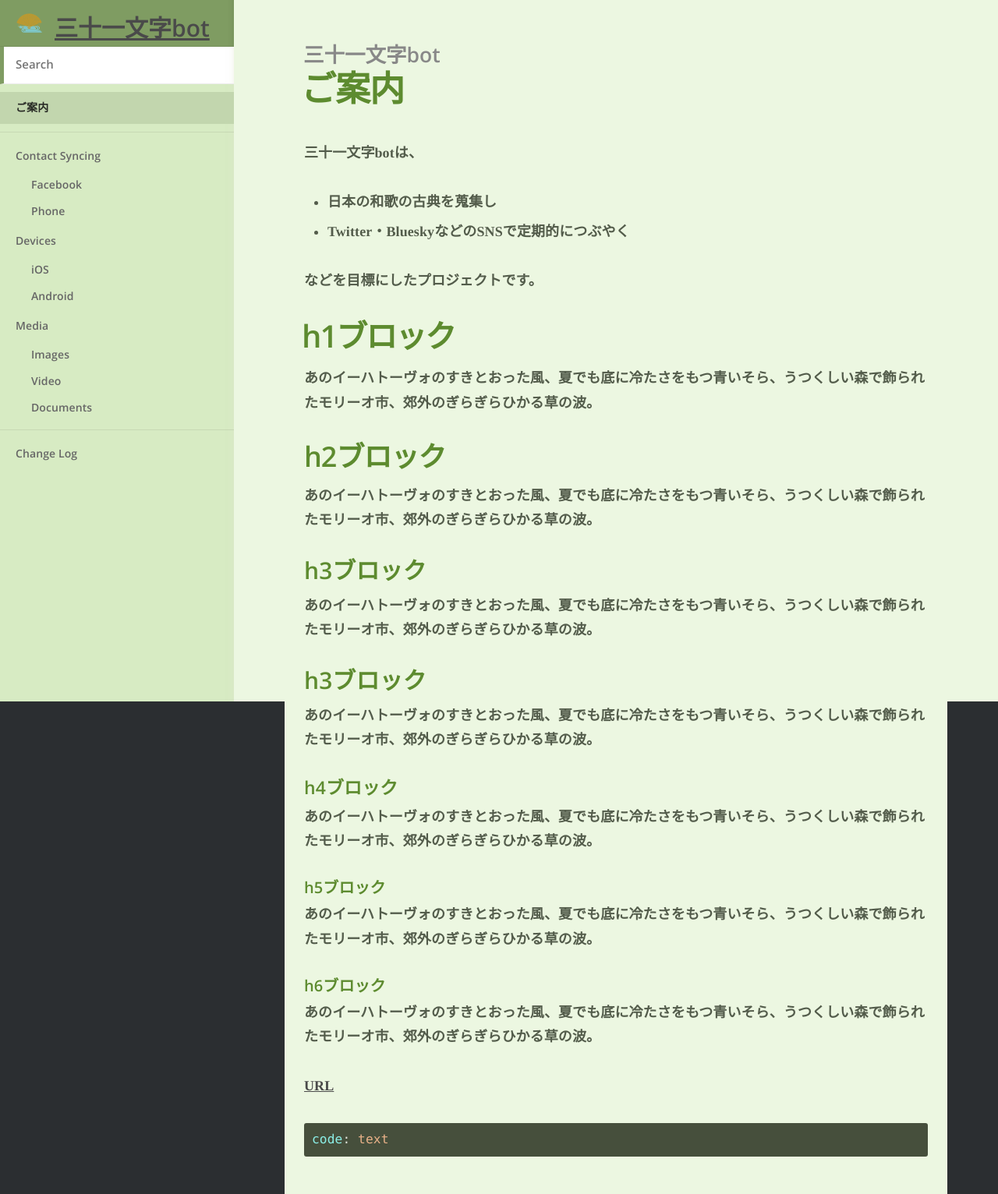
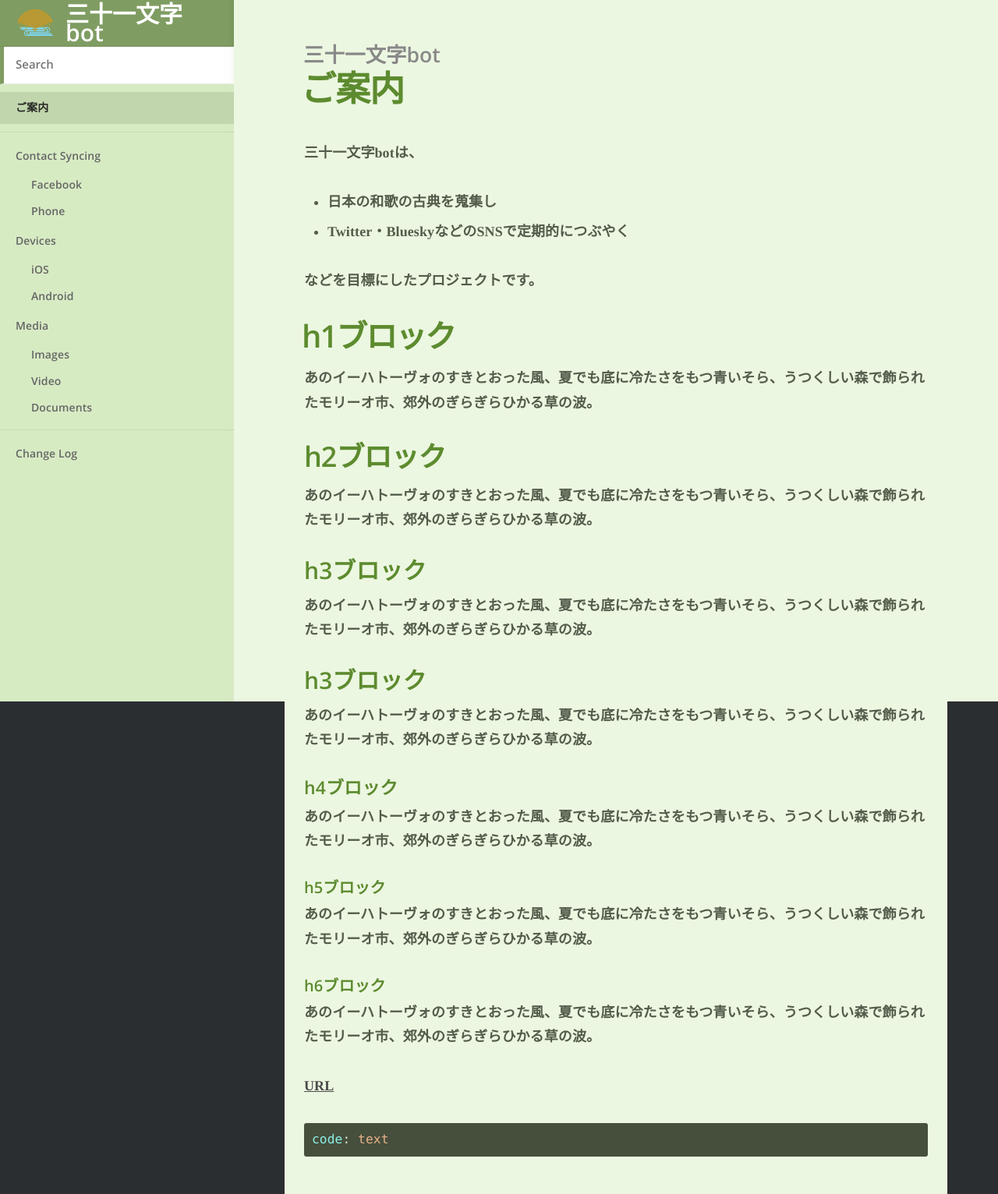
Before and after one commit to 31bot/31bot.github.io, a Jekyll site: the page built from index.md, in a window 1280 px wide. Shown: the whole page at 78% size. Built offline with Jekyll 4.4.1, drawn with Linux system fonts in a browser that asks for light colours.

Commit message:
css emblem size

```diff
--- a/_layouts/default.html
+++ b/_layouts/default.html
@@ -28,7 +28,8 @@
 	<body>
 		<header>
 			<h1>
-				<a href="{{ site.baseurl }}/"><img src="{{ site.baseurl }}/images/emblem.svg" width="80" height="80" alt="{{ site.title }} logo">{{ site.title }}</a>
+				<a href="{{ site.baseurl }}/"><img src="{{ site.baseurl }}/images/emblem.svg" width="80" height="80" alt="{{ site.title }} logo"></a>
+				{{ site.title }}
 				<button type="button" class="open-nav" id="open-nav"></button>
 			</h1>
 
--- a/_sass/_layout.scss
+++ b/_sass/_layout.scss
@@ -76,7 +76,7 @@
 }
 
 header {
-	$emblem-size: 35px;
+	$emblem-size: 50px;
 	$emblem-vertical-padding: ($nav-header-height - $emblem-size) / 2;
 	$emblem-horizontal-padding: $space;
 
```
